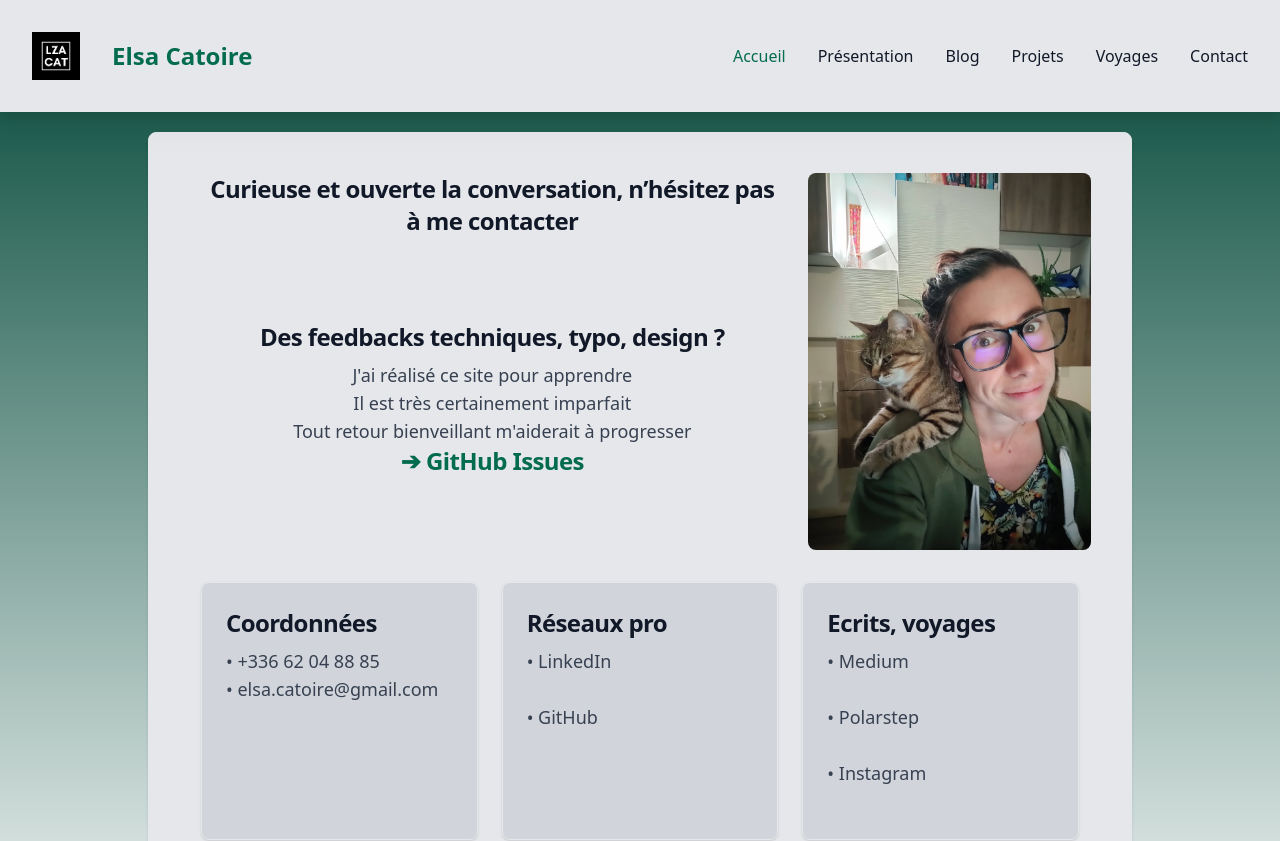
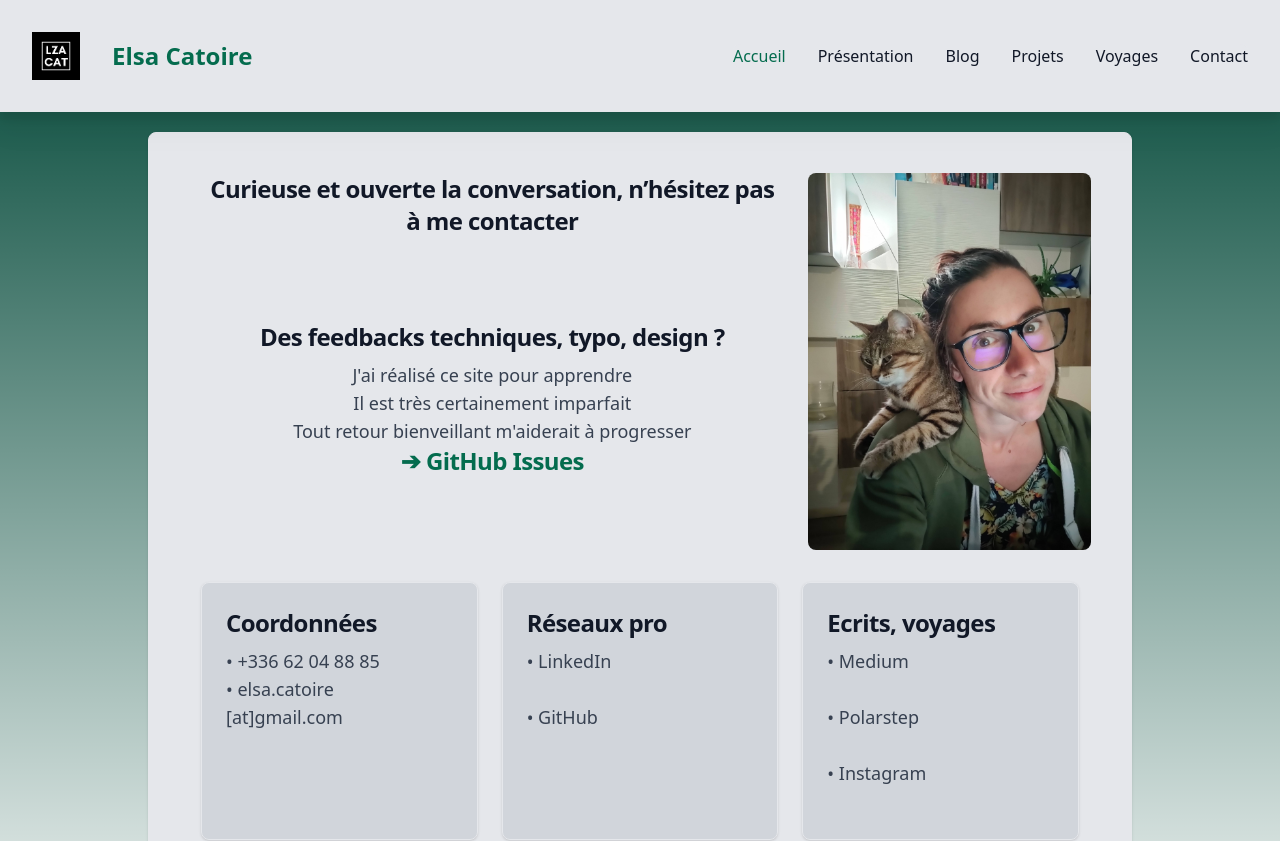
Before and after one commit to elsacatoire/blog-next, a Next.js app: page /contact in a window 1280 px wide. Shown: the top 841 px of the page. Built offline with nearby package versions, Linux system fonts and the light colour scheme.

Commit message:
fix mots trop longs

```diff
--- a/app/contact/page.tsx
+++ b/app/contact/page.tsx
@@ -46,7 +46,7 @@ export default function Contact() {
                         <div className="h-full max-w-sm p-6 bg-gray-300 border border-gray-200 rounded-lg shadow dark:bg-gray-800 dark:border-gray-700 dark:hover:bg-gray-700">
                             <h5 className="mb-2 text-2xl font-bold tracking-tight text-gray-900 dark:text-white">Coordonnées</h5>
                             <p className="font-normal text-gray-700 dark:text-gray-400">&#x2022; +336 62 04 88 85</p>
-                            <p className="font-normal text-gray-700 dark:text-gray-400">&#x2022; elsa.catoire@gmail.com</p>
+                            <p className="font-normal text-gray-700 dark:text-gray-400">&#x2022; elsa.catoire [at]gmail.com</p>
                         </div>
                     </div>
                     <div className="w-full md:w-1/3 md:order-2 p-3">
--- a/app/page.tsx
+++ b/app/page.tsx
@@ -39,7 +39,7 @@ export default function Home() {
           <div className="w-full md:w-1/3 md:order-1 p-3">
             <div className="h-full max-w-sm p-6 bg-gray-300 border border-gray-200 rounded-lg shadow dark:bg-gray-800 dark:border-gray-700 dark:hover:bg-gray-700">
               <h5 className="mb-2 text-2xl font-bold tracking-tight text-gray-900 dark:text-white">Technos &#9829;</h5>
-              <p className="font-normal text-gray-700 dark:text-gray-400">&#x2022; JavaScript/HYML/CSS</p>
+              <p className="font-normal text-gray-700 dark:text-gray-400">&#x2022; JavaScript, HYML, CSS</p>
               <p className="font-normal text-gray-700 dark:text-gray-400">&#x2022; TypeScript, Next.js</p>
               <p className="font-normal text-gray-700 dark:text-gray-400">&#x2022; Python</p>
               <p className="font-normal text-gray-700 dark:text-gray-400">&#x2022; NoSQL avec MongoDB</p>
```
